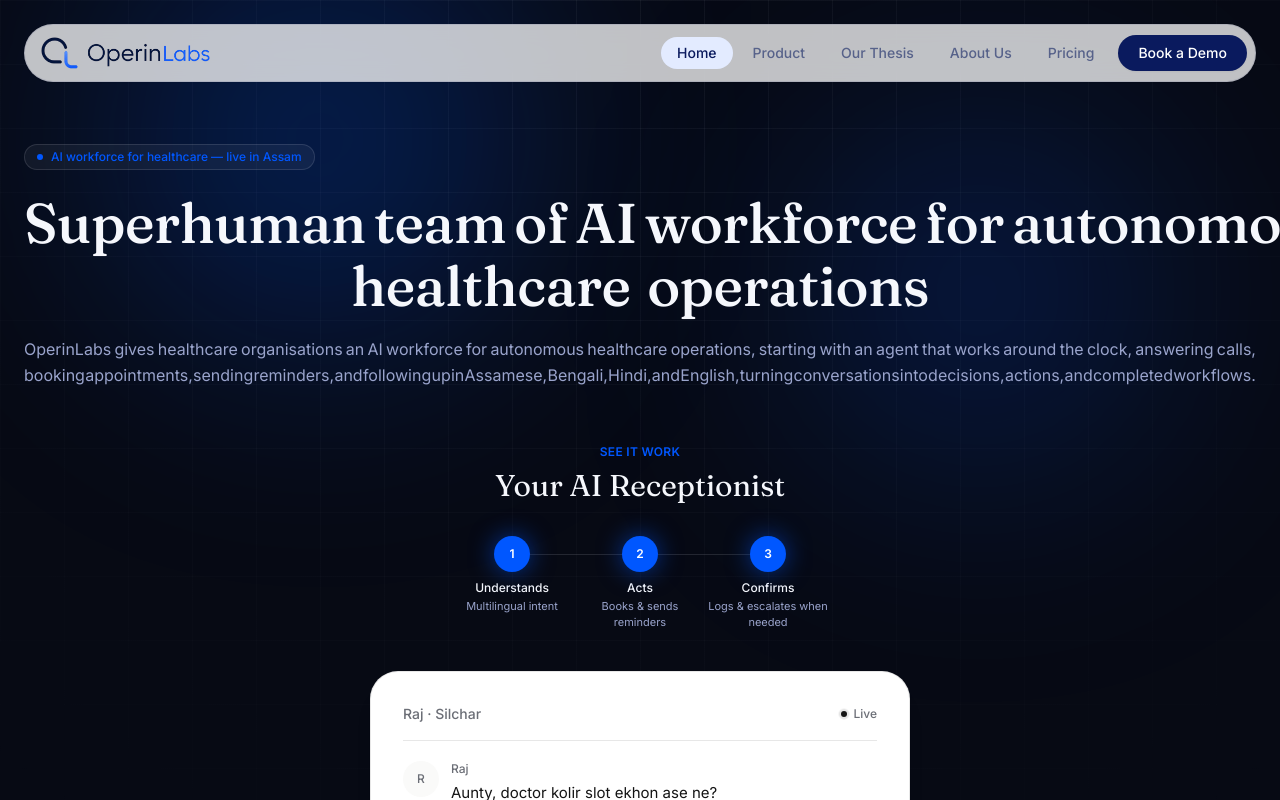
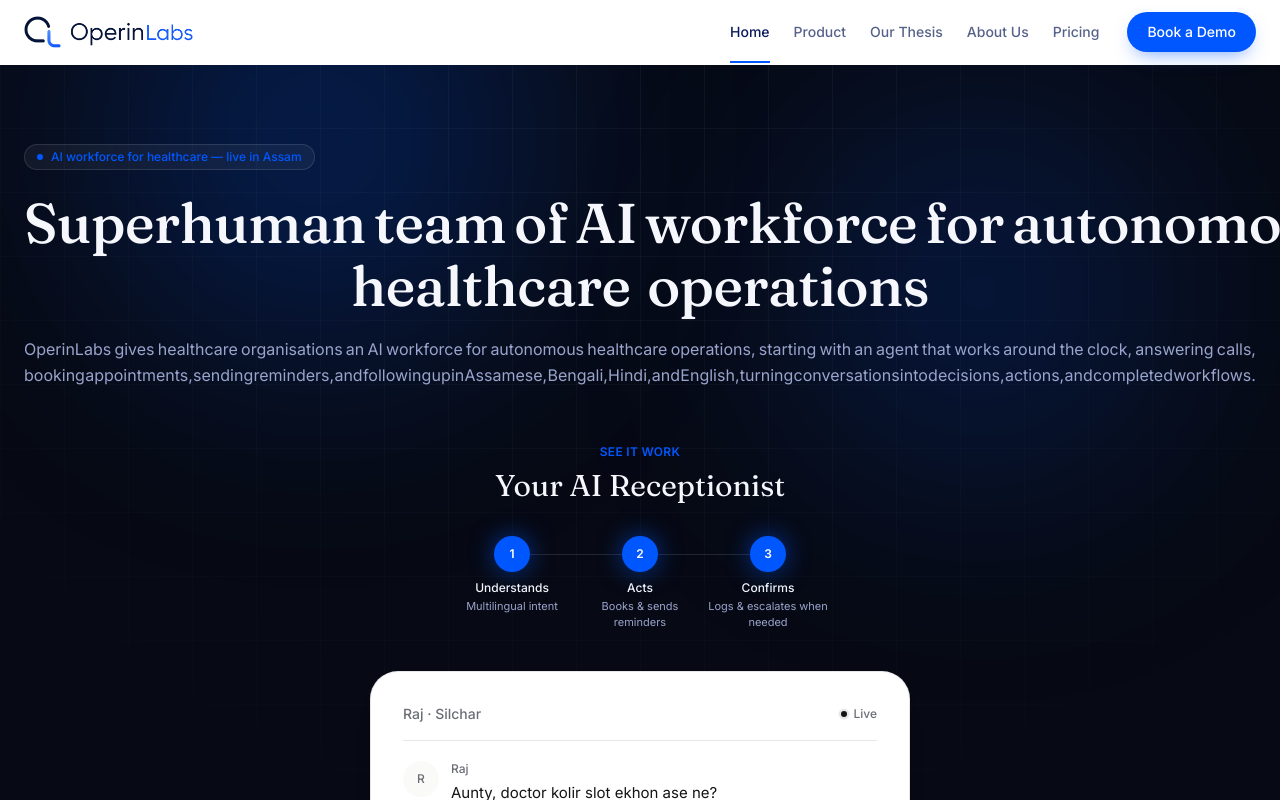
Before and after one commit to OperinLabs/OperinLabs-Landing-Page, a React (Vite) app: page / in a window 1280 px wide. Shown: the top 800 px of the page. Built offline with nearby package versions, Linux system fonts and the light colour scheme.

Commit message:
Update Navbar.tsx

```diff
--- a/src/components/Navbar.tsx
+++ b/src/components/Navbar.tsx
@@ -28,7 +28,7 @@ export default function Navbar({ onBookDemo }: NavbarProps) {
   const location = useLocation();
 
   useEffect(() => {
-    const onScroll = () => setScrolled(window.scrollY > 24);
+    const onScroll = () => setScrolled(window.scrollY > 12);
     onScroll();
     window.addEventListener("scroll", onScroll, { passive: true });
     return () => window.removeEventListener("scroll", onScroll);
@@ -36,18 +36,21 @@ export default function Navbar({ onBookDemo }: NavbarProps) {
 
   return (
     <>
+      {/* Full-width, top-anchored bar (not a floating pill) — a plain,
+          enterprise-SaaS nav pattern: solid surface, hairline border,
+          a touch more shadow once the page scrolls. */}
       <motion.header
         initial={{ y: -20, opacity: 0 }}
         animate={{ y: 0, opacity: 1 }}
-        transition={{ duration: 0.8, ease: "easeOut" }}
-        className="fixed top-4 sm:top-6 left-0 right-0 z-50 px-6"
+        transition={{ duration: 0.7, ease: "easeOut" }}
+        className={
+          scrolled
+            ? "fixed top-0 left-0 right-0 z-50 border-b border-line bg-white/95 shadow-sm shadow-black/[0.04] backdrop-blur-md transition-all duration-300"
+            : "fixed top-0 left-0 right-0 z-50 border-b border-transparent bg-white transition-all duration-300"
+        }
       >
         <nav
-          className={
-            scrolled
-              ? "mx-auto flex max-w-[90rem] items-center justify-between gap-4 rounded-full border border-line bg-white/95 py-2 pl-4 pr-2 shadow-md shadow-black/[0.06] backdrop-blur-md transition-all duration-300"
-              : "mx-auto flex max-w-[90rem] items-center justify-between gap-4 rounded-full border border-line bg-white/75 py-2.5 pl-4 pr-2 shadow-sm shadow-black/[0.03] backdrop-blur-md transition-all duration-300"
-          }
+          className="mx-auto flex h-16 max-w-[90rem] items-center justify-between gap-4 px-6"
           aria-label="Primary"
         >
           {/* Logo */}
@@ -56,35 +59,37 @@ export default function Navbar({ onBookDemo }: NavbarProps) {
           </Link>
 
           {/* Desktop links + actions, grouped together on the right */}
-          <div className="hidden md:flex md:items-center md:gap-1">
+          <div className="hidden md:flex md:items-center md:gap-7">
+            <div className="flex items-center gap-6">
               {navLinks.map((link) => {
                 const isActive = link.isRoute && location.pathname === link.href;
                 const className = isActive
-                ? "relative rounded-full px-4 py-1.5 text-sm font-medium text-ink"
-                : "relative rounded-full px-4 py-1.5 text-sm font-medium text-ink-soft transition-colors duration-200 hover:text-ink";
+                  ? "relative text-sm font-medium text-ink"
+                  : "relative text-sm font-medium text-ink-soft transition-colors duration-200 hover:text-ink";
 
                 return link.isRoute ? (
                   <Link key={link.label} to={link.href} className={className}>
+                    {link.label}
                     {isActive && (
                       <motion.span
-                      layoutId="nav-active-pill"
-                      className="absolute inset-0 rounded-full bg-accent-soft"
+                        layoutId="nav-active-underline"
+                        className="absolute -bottom-[21px] left-0 right-0 h-[2px] bg-accent"
                         transition={{ type: "spring", stiffness: 500, damping: 35 }}
                       />
                     )}
-                  <span className="relative">{link.label}</span>
                   </Link>
                 ) : (
                   <a key={link.label} href={link.href} className={className}>
-                  <span className="relative">{link.label}</span>
+                    {link.label}
                   </a>
                 );
               })}
+            </div>
             <motion.button
               whileHover={{ scale: 0.98 }}
               whileTap={{ scale: 0.96 }}
               onClick={onBookDemo}
-              className="ml-1 rounded-full bg-ink px-5 py-2 text-sm font-medium text-white shadow-sm transition-colors duration-200 hover:bg-accent"
+              className="rounded-full bg-accent px-5 py-2.5 text-sm font-medium text-white shadow-[0_8px_20px_-8px_rgba(0,87,255,0.6)] transition-colors duration-200 hover:bg-[#0048d9]"
             >
               Book a Demo
             </motion.button>
```
Lines whose indentation alone changed are shown as unchanged.
